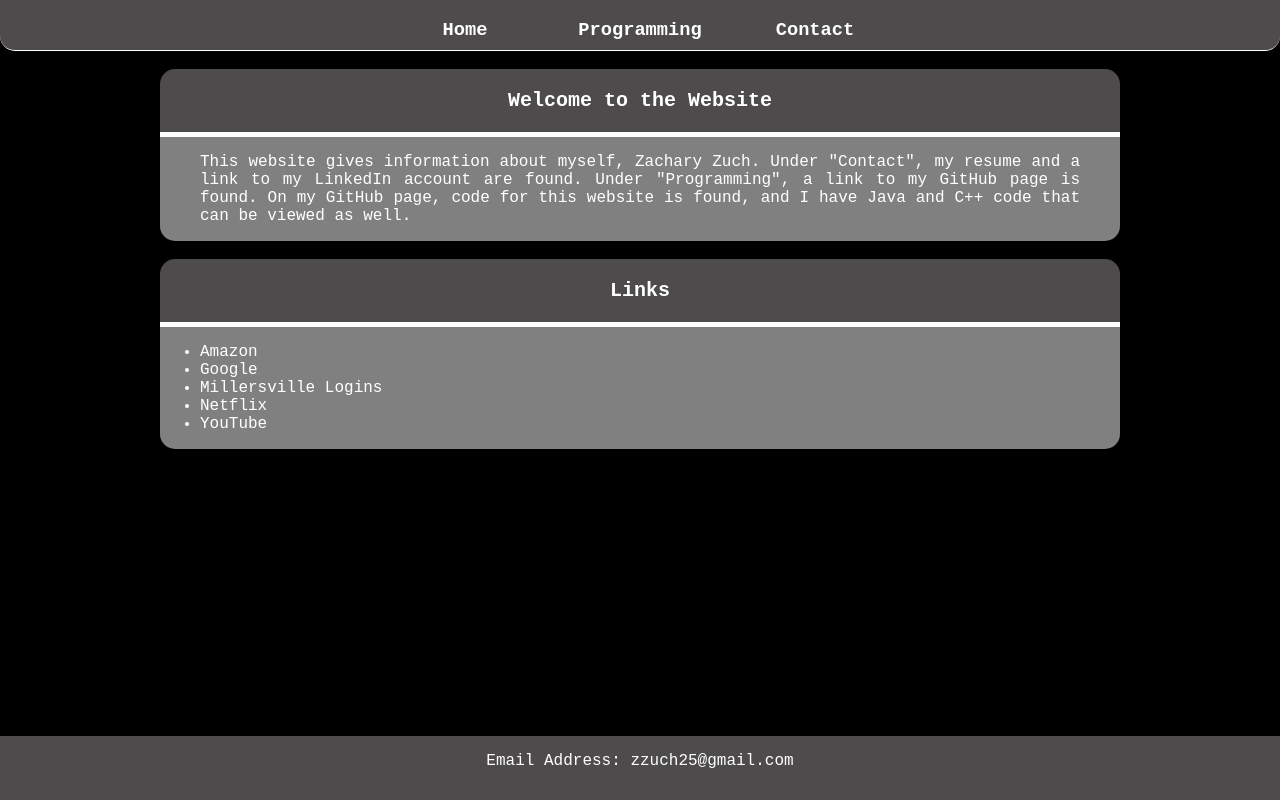
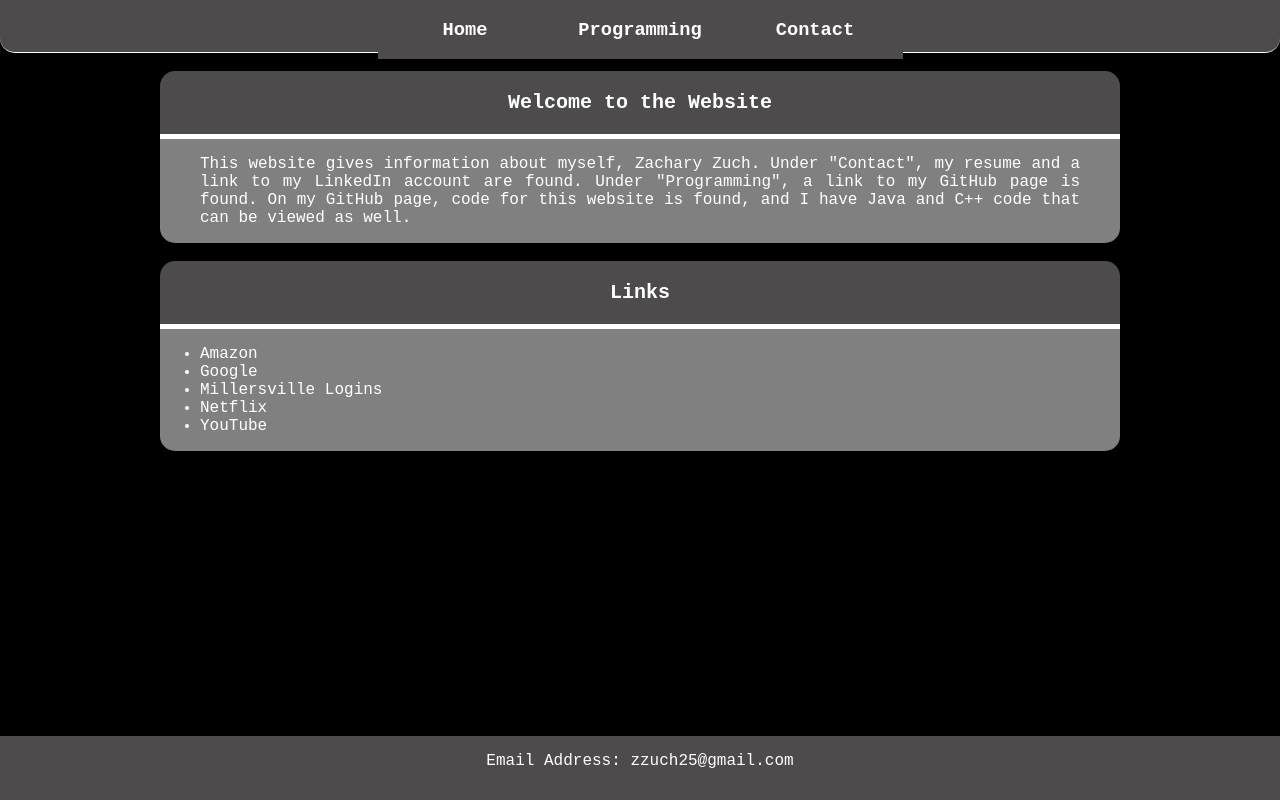
Before and after one commit to zrzuch/zrzuch.github.io, a plain HTML site: page index.html in a window 1280 px wide. Drawn offline with Linux system fonts and the light colour scheme.

Commit message:
Update menu.css

```diff
--- a/menu.css
+++ b/menu.css
@@ -5,7 +5,7 @@
     width: 100%;
     text-align: center;
     background-color: #4e4b4c;
-    height: 50px;
+    height: 52px;
 	/*border-bottom: 1px solid grey;*/
 	border-radius: 0px 0px 15px 15px;
 	border-bottom: 1px solid white;
@@ -31,7 +31,6 @@
     position: relative;
     text-align: center;
     width: 175px;
-    height: 45px;
     display: block;
     vertical-align: center;
 }
```
